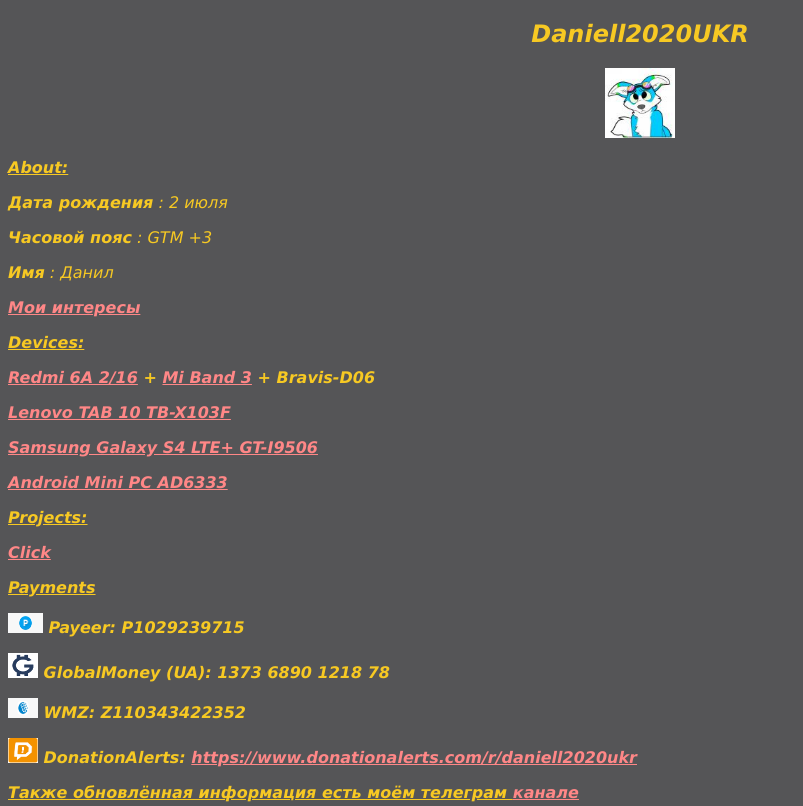
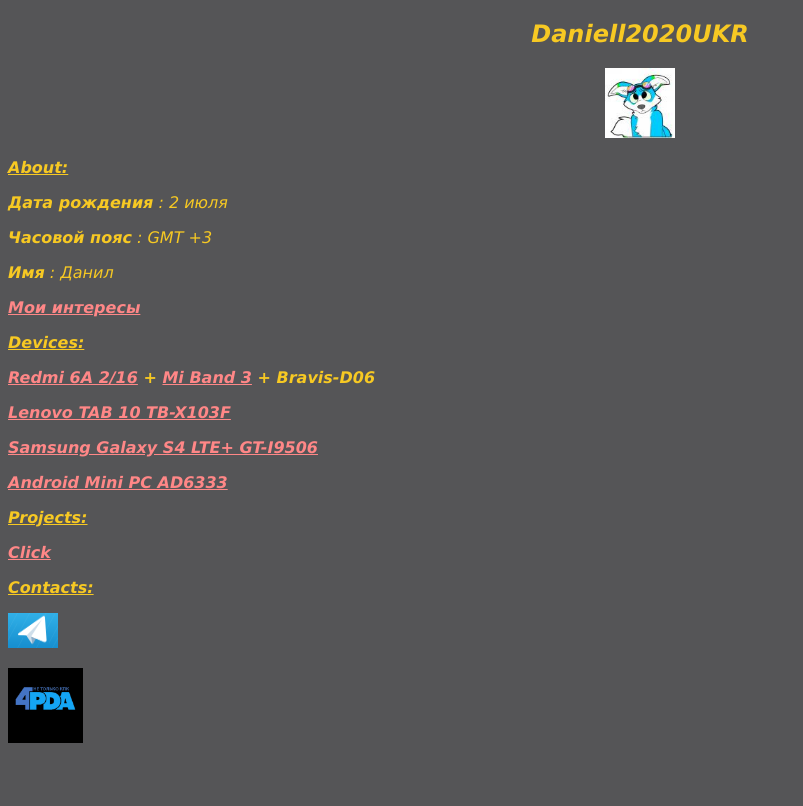
Before and after one commit to Daniell2020UKR/About, a plain HTML site: page index.html in a window 1280 px wide. Shown: the top 806 px of the page, without its empty margins (0-803 px from the left). Drawn offline with Linux system fonts and the light colour scheme.

Commit message:
Update index.html

```diff
--- a/index.html
+++ b/index.html
@@ -12,7 +12,7 @@
   <body link="#ff8787" vlink="#adb05f" alink="#75fa9f" bgcolor="#55cd22">
   <p><u><b>About:</u></b>
   <p><b>Дата рождения</b> : 2 июля</p>
-   <p><b>Часовой пояс</b> : GTM +3</p>
+   <p><b>Часовой пояс</b> : GMT +3</p>
   <p><b>Имя</b> : Данил</p>
   <p><b><a href="gm.html">Мои интересы</a></b></p>
    <p><u><b>Devices:</u></b>
@@ -22,16 +22,6 @@
    <p><a href="https://4pda.ru/forum/index.php?showtopic=534831">Android Mini PC AD6333</a></p>
     <p><u><b>Projects:</u></b>
     	<p><b><a href="projects.html">Click</a></b></p>
-   <p><u><b>Payments</u></b>
-    	<p><img src="P.png" width="35"
-    height="20" alt="P"></a>         Payeer: P1029239715</p>
-    	<p><img src="gm.png" width="30"
-    height="25" alt="gm"></a>         GlobalMoney (UA): 1373 6890 1218 78</p>
-    	<p><img src="WM.png" width="30"
-    height="20" alt="WM"></a>         WMZ: Z110343422352</p>
-    	<P><img src="DA.png" width="30"
-    height="25" alt="DA"></a>         DonationAlerts: <a href="https://www.donationalerts.com/r/daniell2020ukr">https://www.donationalerts.com/r/daniell2020ukr</a></P>
-    <p><u>Также обновлённая информация есть моём телеграм <a href="https://t.me/Daniell2020UKRDonate">канале</u></a></p>
    <p><u><b>Contacts:</u></b>
    <p><a href="https://t.me/Daniell2020UKR"><img src="TG.gif" width="50"
     height="35" alt="TG"></a></p>
```
